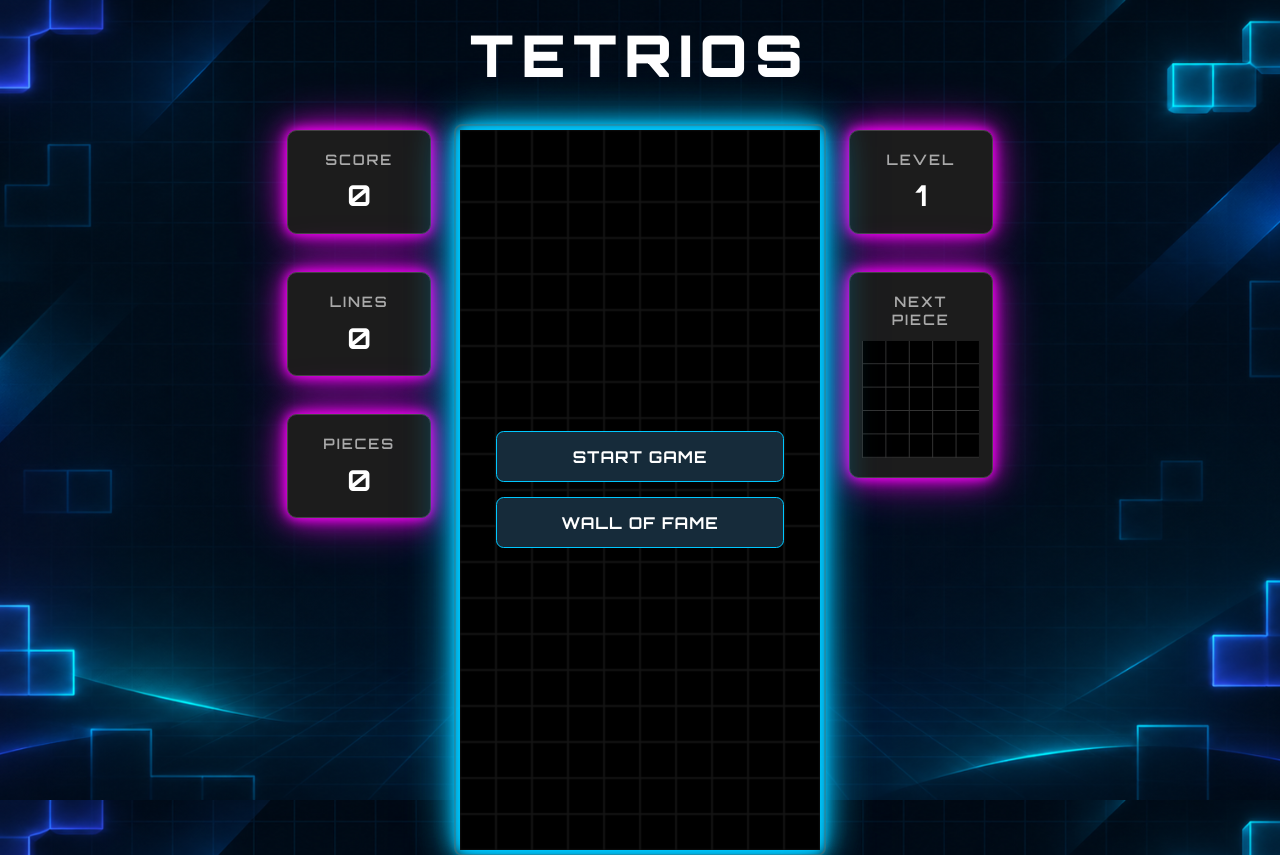
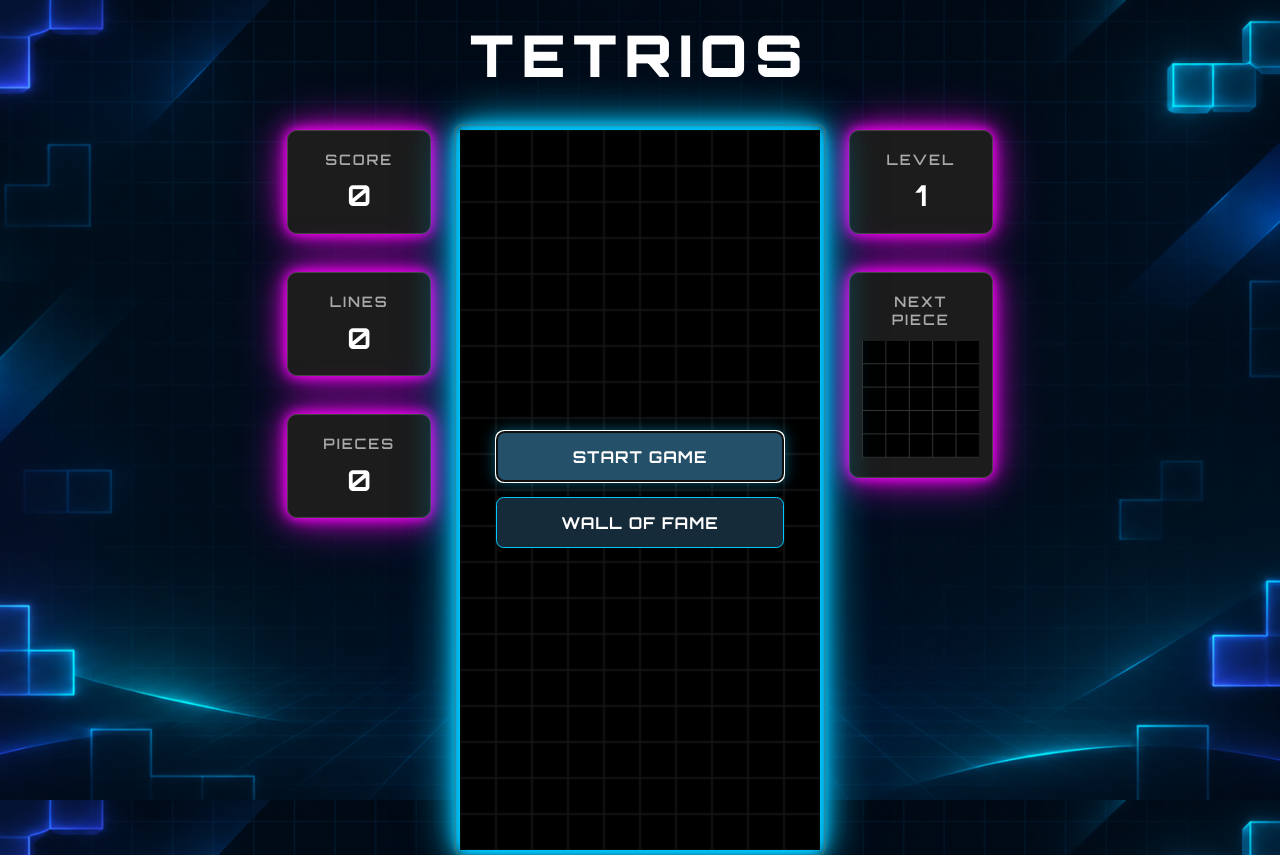
Before and after one commit to Marmiril/TETRIOS, an Angular app: page / in a window 1280 px wide. Built offline with nearby package versions, Linux system fonts and the light colour scheme.

Commit message:
Enter to START

```diff
--- a/src/app/app.css
+++ b/src/app/app.css
@@ -45,6 +45,7 @@
     /* Sublte depth effect around the board */
     box-shadow: 0 0 20px rgba(0, 0, 0, 0.9);
 }
+
 
 /* LEFT PANEL - STATISTICS */
 /* Separate the statistics panels vertically. */
@@ -173,7 +174,8 @@
 }
 
 /* Highlight buttons on hover. */
-.board-container button:hover {
+.board-container button:hover,
+.board-container button:focus-visible  {
     background-color: #24506a;
     box-shadow: 0 0 12px rgba(0, 200, 255, 0.5);
 }
--- a/src/app/app.html
+++ b/src/app/app.html
@@ -28,7 +28,7 @@
       @if (isMainMenu) {
       <div class="main-menu-overlay">
 
-        <button (click)="startGame()">START GAME</button>
+        <button #startGameButton (click)="startGame()">START GAME</button>
         <button (click)="openRecords()">WALL OF FAME</button>
       </div>
       }
--- a/src/app/app.ts
+++ b/src/app/app.ts
@@ -21,6 +21,9 @@ export class App implements OnInit, AfterViewInit {
     private renderer!: CanvasRenderer;
     private nextPieceRenderer!: CanvasRenderer;
     private animationFrameId: number | null = null;
+
+    // Reference to the initial menu button for keyboard navigation.
+    private readonly startGameButton = viewChild.required<ElementRef<HTMLButtonElement>>('startGameButton');
 
     private readonly gameCanvas = viewChild.required<ElementRef<HTMLCanvasElement>>('gameCanvas');
     private readonly nextPieceCanvas  = viewChild.required<ElementRef<HTMLCanvasElement>>('nextPieceCanvas');
@@ -72,6 +75,9 @@ export class App implements OnInit, AfterViewInit {
         if (!context) { throw new Error('Unable to initialize Canvas 2D context!.'); }
 
         this.renderer = new CanvasRenderer(context); // Creamos el objeto encargado de dibujar y le entregamos el contexto gráfico.
+
+        // Set the initial keyboard focus on the main menu.
+        this.startGameButton().nativeElement.focus();
 
         // Initialize an independent rendering context for the next-piece preview
         const nextCanvas = this.nextPieceCanvas().nativeElement;
```
